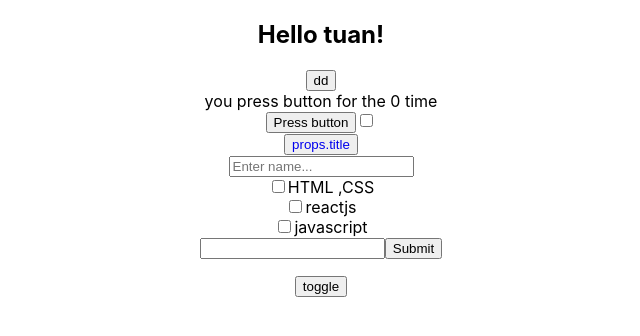
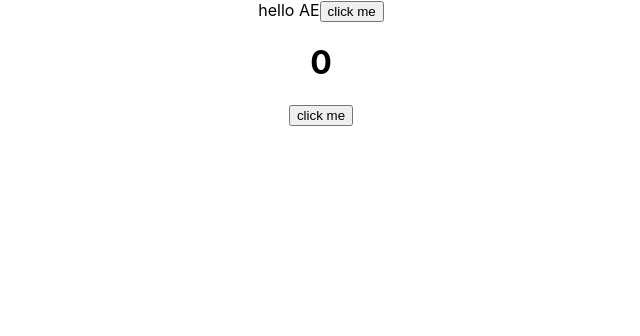
Before and after one commit to thaiminhtuan135/react_ts, a React (Create React App) app: page / in a window 1280 px wide. Shown: the top 336 px of the page, without its empty margins (319-959 px from the left). Built offline with nearby package versions, Linux system fonts and the light colour scheme.

Commit message:
learn useMemo and useCallback

```diff
--- a/src/App.tsx
+++ b/src/App.tsx
@@ -5,8 +5,9 @@ import Asa from "./components/example";
 import CustomInput from "./components/CustomInput";
 import {json} from "stream/consumers";
 import axios from "axios";
-import Content from "./js/Content";
-
+// import Content from "./js/Content";
+// @ts-ignore
+import Content from "./Content";
 interface fullName {
     firstName: string;
     lastName: string;
@@ -18,297 +19,20 @@ interface fullName {
     // onClick : () => void
 }
 
-interface postItem {
-    title: string;
-    image: string;
-    description: string;
-    call: () => void;
-
-}
-
-interface button {
-    title: string,
-    href? : string,
-    onClick? : () => void
-
-}
-
-interface input {
-    label: string;
-    type: string;
-    placeholder: string;
-    // arr : {type : string , placeholder: string}
-}
-function Header(props: fullName) {
-    return (
-        <div className="header">
-            new header
-            <div>{props.firstName}</div>
-            <div>{props.lastName}</div>
-            <div>{props.title}</div>
-            <div>{props.arr.map((item, index) =>
-                <p key={index}>{item}</p>
-            )}</div>
-            <div>{props.arrObj.map((item, index) =>
-                <p key={index}>
-                    {item.value} - {item.label}
-                </p>
-            )}</div>
-            <div>{props.status}</div>
-            <div></div>
-        </div>
-    )
-}
-
-// class Content extends React.Component<any, any> {
-//     render() {
-//         return (
-//             <div className="content">
-//                 Contant
-//             </div>
-//         )
-//     }
-// }
-
-function PostItem(props: postItem) {
-    // props.call(Math.random());
-
-    return (
-        <div className="post-item">
-
-            <img src={props.image} alt=""/>
-            <h2 className="post-title" onClick={props.call}>{props.title}</h2>
-            <p className="post-desc">{props.description}</p>
-            <p className="post-public">Mat ngay truoc 5 phut b oi</p>
-        </div>
-    )
-}
-
-function Button(props:button) {
-    return(
-        <div>
-            <button onClick={props.onClick}>
-                <a href={props.href} className="none-decorate-text">props.title</a>
-            </button>
-        </div>
-    );
-}
-
-
 function App() {
-    const name = 'tuan';
-    const age = 12;
-    const submit = () => {
-        // console.log('tuan')
+    const [count, setCount] = useState(0);
+    const increase = () => {
+        setCount(count + 1);
     }
-    const test   = (id = 1) => {
-        console.log(id);
+    const handleIncrease = () => {
+        setCount(prevState => prevState + 1);
     }
-    const recourse = [
-        {
-            value: "html,css", label: "asdsd",
-        },
-        {
-            value: "responsive", label: "dasd",
-        },
-        {
-            value: "Reactjs", label: "adsda"
-        }
-    ];
-    const arr = ["dasd", 'tuan', 'dsad', 'dasd', 'asdas'];
-    const status = "waiting";
-    const obj = {value: "deptrai", label: "ds"};
-    const [old, setOld] = useState(0);
-    const [todos, setTodos] = useState([{text: 'Learn Hooks'}]);
-
-    // useEffect(() => {
-    //     return () => {
-    //         document.title = `You click ${old} time`;
-    //     };
-    // }, [old]);
-    // useEffect(() => {
-    //     document.title = `(${old}) lần click`
-    // })
-    const handle = () => {
-        setOld(old + 1);
-        document.title = `You click ${old + 1} time`;
-    }
-    const course = [
-        {
-            "id": 2,
-            "title": "khoa hoc reacjs",
-            "description": "khoa nay ho tro cho cac ban tts",
-            "content": "hoc trong vong 6 yhang",
-        },
-        {
-            "id": 3,
-            "title": "khoa hoc vuejs",
-            "description": "khoa nay ho tro cho cac ban tts",
-            "content": "hoc trong vong 6 yhang",
-        },
-        {
-            "id" : 4,
-            "title": "khoa hoc angularjs",
-            "description": "khoa nay ho tro cho cac ban tts",
-            "content": "hoc trong vong 6 yhang",
-        }
-
-    ];
-
-    const handleClick = (x : {title:string}) => console.log(x.title)
-    const Form = {
-        Input(props:input){  // ...inputProps
-            return (
-                <div>
-                    <label htmlFor="">{props.label}</label>
-                    <input type={props.type} placeholder={props.placeholder}/>
-                    {/*<input {...inputProps}/>*/}
-
-                </div>
-            )
-        },
-        CheckBox() {
-            return <input type="checkbox"/>
-        },
-    }
-
-    // const type = 'CheckBox';
-    const Component = Form['CheckBox'];
-    const Input = Form['Input'];
-    const orders = [100, 200, 300];
-    const total = orders.reduce((total, cur) => total + cur);
-    const [count, setCount] = useState(() => total);
-    const handldeIncrease = () => {
-        setCount(count => count+1);
-        setCount(count => count+1);
-        setCount(count => count+1);
-    }
-
-    const courses = [
-        {
-            id: 1,
-            name : "HTML ,CSS"
-        },
-        {
-            id: 2,
-            name : "reactjs"
-        },
-        {
-            id: 3,
-            name : "javascript"
-        },
-    ];
-    const handleSubmit = () => {
-
-    }
-
-    const [checked, setChecked] = useState([]);
-    const handleCheck = (id : number) => {
-
-
-        // @ts-ignore
-        setChecked(prevState => {
-            // @ts-ignore
-            const isChecked = checked.includes(id);
-            if (isChecked) {
-                return checked.filter(item => item != id);
-            }else {
-                return [...prevState, id];
-            }
-
-        });
-    }
-
-
-    // console.log(storageJobs)
-    const [job, setJob] = useState('');
-    const [jobs, setJobs] = useState(() => {
-        // @ts-ignore
-        const storageJobs = JSON.parse(localStorage.getItem('jobs'));
-        return storageJobs ?? [];
-    });
-    const handleSubmitTodoList = () => {
-        if (job != '') {
-            // @ts-ignore
-            setJobs(prevState => {
-                const newJobs = [...prevState, job];
-                const jsonJob = JSON.stringify(newJobs);
-                localStorage.setItem('jobs',jsonJob);
-                return newJobs;
-            });
-            setJob('');
-        }
-        else {
-            alert('nhập việc làm')
-        }
-    }
-
-    // const [title, setTitle] = useState('');
-    // const [posts, setPosts] = useState([]);
-    // useEffect(() => {
-    //     return () => {
-    //         axios
-    //             .get('https://jsonplaceholder.typicode.com/posts')
-    //             .then((res) => {
-    //                 // console.log(res)
-    //                 setPosts(res.data);
-    //             }).catch(() => {
-    //         });
-    //     };
-    // },[]);
-    const [showComponent, setShowComponent] = useState(false);
-    // @ts-ignore
     return (
         <div className="App">
-            <Asa name={name} age={age} submit={submit}/>
-            {/*<Header title={"tuandeptraiu"} firstName={"firstName"} lastName={"lastName"} arr={arr} arrObj={recourse}*/}
-            {/*        status={status}*/}
-            {/*/>*/}
-            <div>you press button for the {old} time</div>
-            <button onClick={() => setOld(old + 1)}>Press button</button>
-            {/* Todo Post Item*/}
-                {/*    <div>*/}
-                {/*        {*/}
-                {/*            course.map(course => (*/}
-                {/*                <PostItem key={course.id} title={course.title} image={course.content}*/}
-                {/*                          description={course.description}*/}
-                {/*                          call={() => handleClick(course)}/>*/}
-                {/*            ))*/}
-                {/*        }*/}
-                {/*    </div>*/}
-            {/*Todo Post Item*/}
-            <Component/>
-            <Button title={"Click me"} onClick={() => console.log(Math.random())} href={"https://coccoc.com/search?query=typescript+href+in+button"}/>
-            {/*<Input label={"Name"} type={"type"} placeholder={"Enter Name..."} />*/}
-            <CustomInput onFocusCapture={() => console.log(Math.random())} type={"text"} placeholder={"Enter name..."} label={"Name"}/>
-
-            {courses.map((a) => (
-                <div key={a.id}>
-                    <input
-                        type="checkbox"
-                        // @ts-ignore
-                        checked={checked.includes(a.id)}
-                        onChange={() =>  handleCheck(a.id)}
-                    />
-                    {a.name}
-                </div>
-            ))}
-
-             {/*Todo List*/}
-                <input type="text" value={job} onChange={(e) => setJob(e.target.value)}/>
-                <button onClick={handleSubmitTodoList}>Submit</button>
-                <ul>
-                    {/*// @ts-ignore*/}
-                    {jobs.map((job,index) => (
-                        <li key={index}>
-                            {job}
-                        </li>
-                    ))}
-                </ul>
-            {/*Todo List*/}
-
-            <button onClick={() => setShowComponent(!showComponent)}>toggle</button>
-            <div>{ showComponent && <Content /> }</div>
+            {/* khi count thay đổi thì Conent sẽ re-render lại  */}
+            <Content onIncrease={handleIncrease}/>
+            <h1>{count}</h1>
+            <button onClick={increase}>click me</button>
         </div>
     );
 }
--- /dev/null
+++ b/src/Content.js
@@ -0,0 +1,13 @@
+import {memo} from "react";
+
+function Content({onIncrease}) {
+    console.log('hello')
+    return (
+        <div>
+            hello AE
+            <button onClick={onIncrease}>click me</button>
+        </div>
+    )
+}
+
+export default memo(Content);
```
